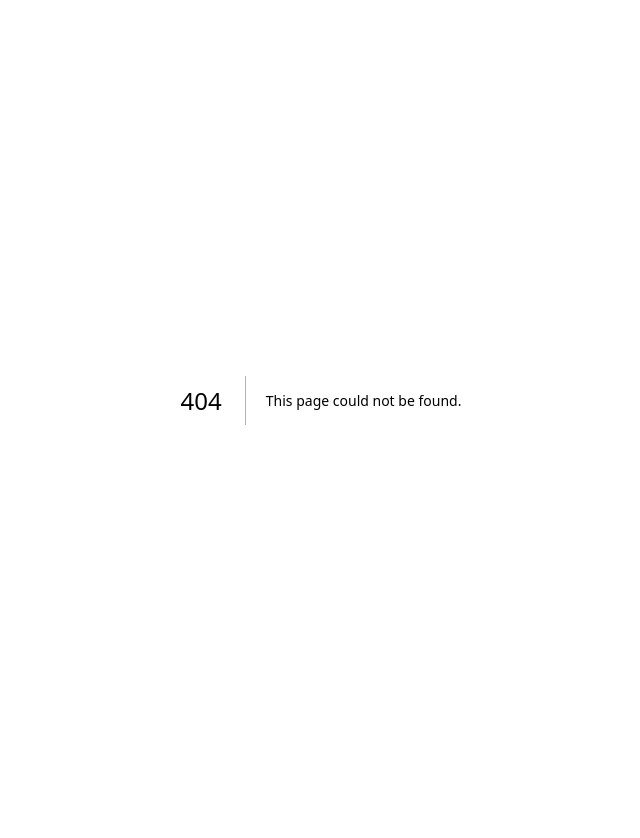
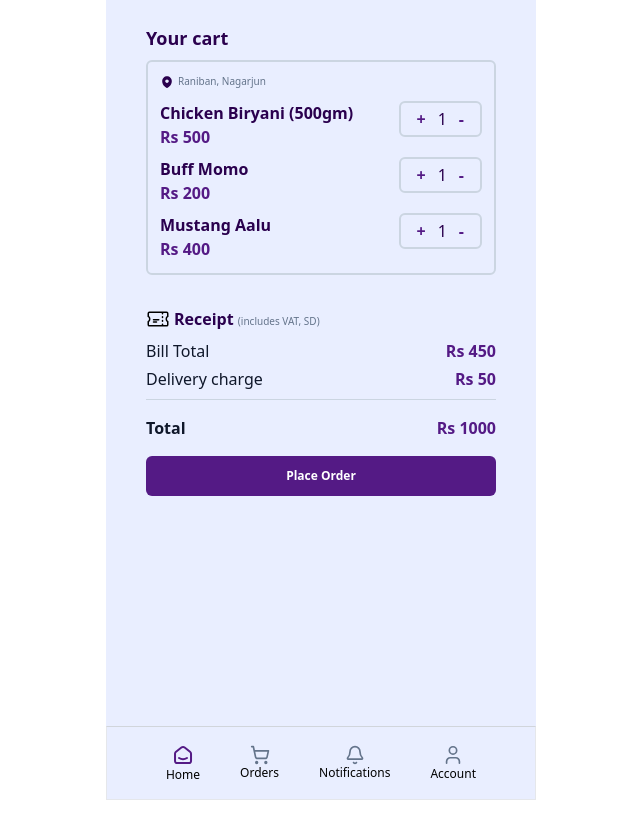
Before and after one commit to Niraj436/jiffy, a Next.js app: page /cart in a window 1280 px wide. Before the commit this address had no page. Shown: the top 838 px of the page, without its empty margins (319-959 px from the left). Before the commit the page ends 800 px from the top, so only its background shows below. Built offline with nearby package versions, Linux system fonts and the light colour scheme.

Commit message:
card pages added

```diff
--- /dev/null
+++ b/src/app/cart/page.jsx
@@ -0,0 +1,86 @@
+import Container from '@/components/Container';
+import Location from '@/components/icons/Location';
+import ReceiptIcn from '@/components/icons/ReceiptIcn';
+
+import Navbar from '@/components/Navbar';
+
+import OrderItems from '@/components/OrderItems';
+import React from 'react';
+
+const Cart = () => {
+	const items = [
+		{
+			name: 'Chicken Biryani (500gm)',
+			price: 500,
+			quantity: 1,
+		},
+		{
+			name: 'Buff Momo',
+			price: 200,
+			quantity: 1,
+		},
+		{
+			name: 'Mustang Aalu',
+			price: 400,
+			quantity: 1,
+		},
+	];
+	return (
+		<>
+			<div className='bg-background max-w-[430px] min-h-screen mx-auto'>
+				<Container>
+					<h1 className='text-brand font-bold text-lg py-2'>Your cart</h1>
+					<div className='p-3 border-2 border-slate-300 rounded-md flex flex-col gap-y-3 gap-x-1'>
+						<div className='flex items-center gap-x-1'>
+							<div>
+								<Location />
+							</div>
+							<h1 className='text-secondary-content text-[10px]'>
+								Raniban, Nagarjun
+							</h1>
+						</div>
+						<div className='flex flex-col gap-y-2'>
+							{items.map((item) => {
+								return <OrderItems item={item} />;
+							})}
+						</div>
+					</div>
+					<div className='flex items-center gap-x-1 pt-8 pb-2'>
+						<div>
+							<ReceiptIcn />
+						</div>
+						<div className='text-brand font-bold'>
+							Receipt{' '}
+							<span className='text-[10px] text-secondary-content font-medium'>
+								(includes VAT, SD)
+							</span>
+						</div>
+					</div>
+					<div className='flex items-center justify-between pb-1'>
+						<div className='text-primary-content'>Bill Total </div>
+						<div className='text-brand-light font-semibold'>Rs 450</div>
+					</div>
+					<div className='flex items-center justify-between pb-2'>
+						<div className='text-primary-content'>Delivery charge</div>
+						<div className='text-brand-light font-semibold'>Rs 50</div>
+					</div>
+					<div className='w-full bg-slate-300 h-[1px]'></div>
+					<div className='flex items-center justify-between py-4'>
+						<div className='text-primary-content font-bold'>Total</div>
+						<div className='text-brand-light font-semibold'>Rs 1000</div>
+					</div>
+					<div>
+						<button className='bg-brand-light w-full py-3 font-semibold rounded-md text-white text-xs'>
+							Place Order
+						</button>
+					</div>
+				</Container>
+			</div>
+			<div className='sticky bottom-0 bg-background mx-auto w-[430px]'>
+				<Navbar />
+			</div>
+		</>
+	);
+};
+
+export default Cart;
--- /dev/null
+++ b/src/components/OrderItems.jsx
@@ -0,0 +1,19 @@
+import React from 'react';
+
+const OrderItems = ({ item }) => {
+	return (
+		<div className='flex justify-between'>
+			<div>
+				<h1 className='text-brand font-semibold'>{item.name}</h1>
+				<h1 className='text-brand-light font-semibold'>Rs {item.price}</h1>
+			</div>
+			<div className='border-2 border-slate-300 flex justify-between  gap-x-3 p-4 items-center h-9 rounded-md'>
+				<div className='text-brand-light font-bold'>+</div>
+				<div className='text-brand'>{item.quantity}</div>
+				<div className='text-brand-light font-bold'>-</div>
+			</div>
+		</div>
+	);
+};
+
+export default OrderItems;
--- /dev/null
+++ b/src/components/icons/ReceiptIcn.jsx
@@ -0,0 +1,23 @@
+import React from 'react';
+
+const ReceiptIcn = () => {
+	return (
+		<div>
+			<svg
+				xmlns='http://www.w3.org/2000/svg'
+				fill='none'
+				viewBox='0 0 24 24'
+				strokeWidth={1.5}
+				stroke='currentColor'
+				className='size-6'>
+				<path
+					strokeLinecap='round'
+					strokeLinejoin='round'
+					d='M16.5 6v.75m0 3v.75m0 3v.75m0 3V18m-9-5.25h5.25M7.5 15h3M3.375 5.25c-.621 0-1.125.504-1.125 1.125v3.026a2.999 2.999 0 0 1 0 5.198v3.026c0 .621.504 1.125 1.125 1.125h17.25c.621 0 1.125-.504 1.125-1.125v-3.026a2.999 2.999 0 0 1 0-5.198V6.375c0-.621-.504-1.125-1.125-1.125H3.375Z'
+				/>
+			</svg>
+		</div>
+	);
+};
+
+export default ReceiptIcn;
```
